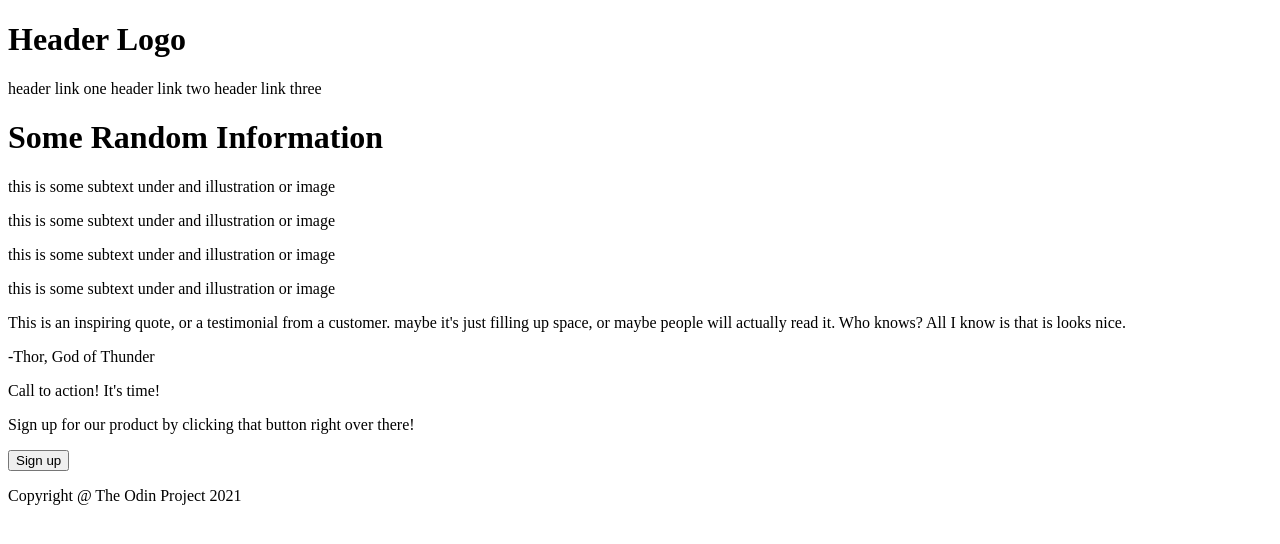
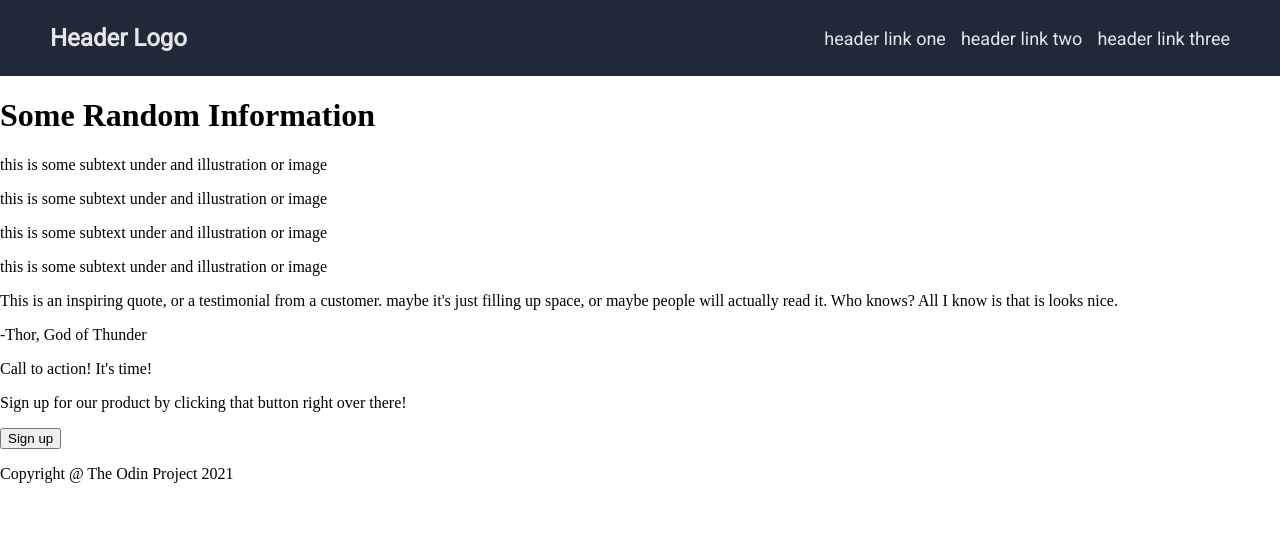
Before and after one commit to Isaaclele1/Basic_Website, a plain HTML site: page index.html in a window 1280 px wide. Drawn offline with Linux system fonts and the light colour scheme.

Commit message:
Added code to the style.css file to format the header section on the website. Adjusted padding, font attributes and display attributes. Adjusted HTML slightly.

```diff
--- a/index.html
+++ b/index.html
@@ -5,16 +5,20 @@
     <meta http-equiv="X-UA-Compatible" content="IE=edge">
     <meta name="viewport" content="width=device-width, initial-scale=1.0">
     <title>Document</title>
+    <link rel="stylesheet" href="style.css">
+    <link href='http://fonts.googleapis.com/css?family=Roboto' rel='stylesheet' type='text/css'>
 </head>
 <body>
     <div class = "header">
-        <h1>Header Logo</h1>
+        <p>Header Logo</p>
         <a>header link one</a>
         <a>header link two</a>
         <a>header link three</a>
     </div>
 
-    <div class = "body">
+
+
+    <div class = "info_container">
         <h1>Some Random Information</h1>
             <div class = "info">
                 <div class = "info_box"></div>
--- a/style.css
+++ b/style.css
@@ -0,0 +1,23 @@
+body {
+    display: column;
+    margin: 0px;
+}
+
+.header {
+    display: flex;
+    justify-content: space-between;
+    align-items: center;
+    gap: 15px;
+    padding-left: 50px;
+    padding-right: 50px;
+    background-color: #1F2937;
+    font-family: roboto;
+    font-size: 18px;
+    color: #E5E7EB;
+}
+
+.header p{
+    margin-right: auto;
+    font-weight: bold;
+    font-size: 24px;
+}
```
